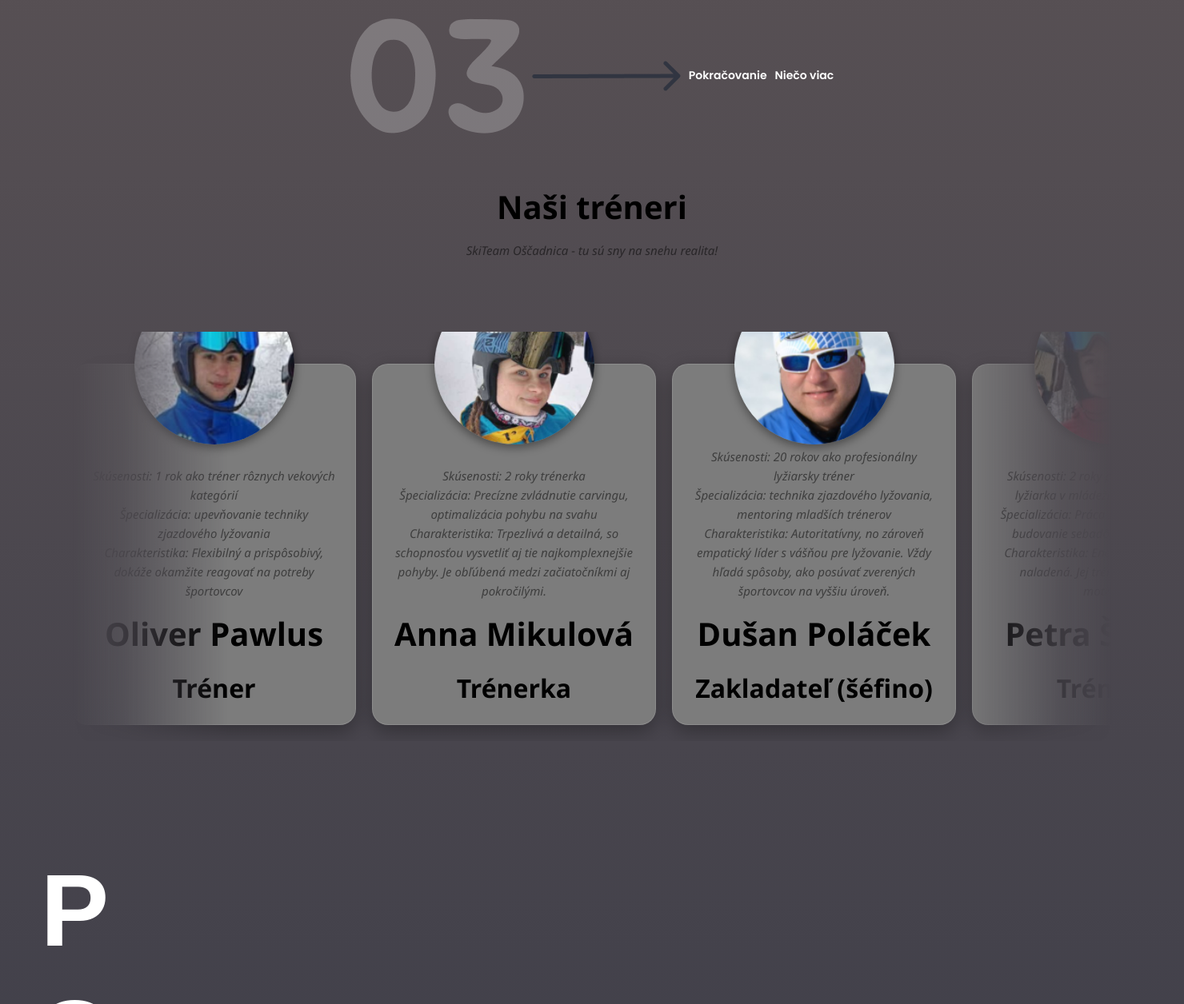
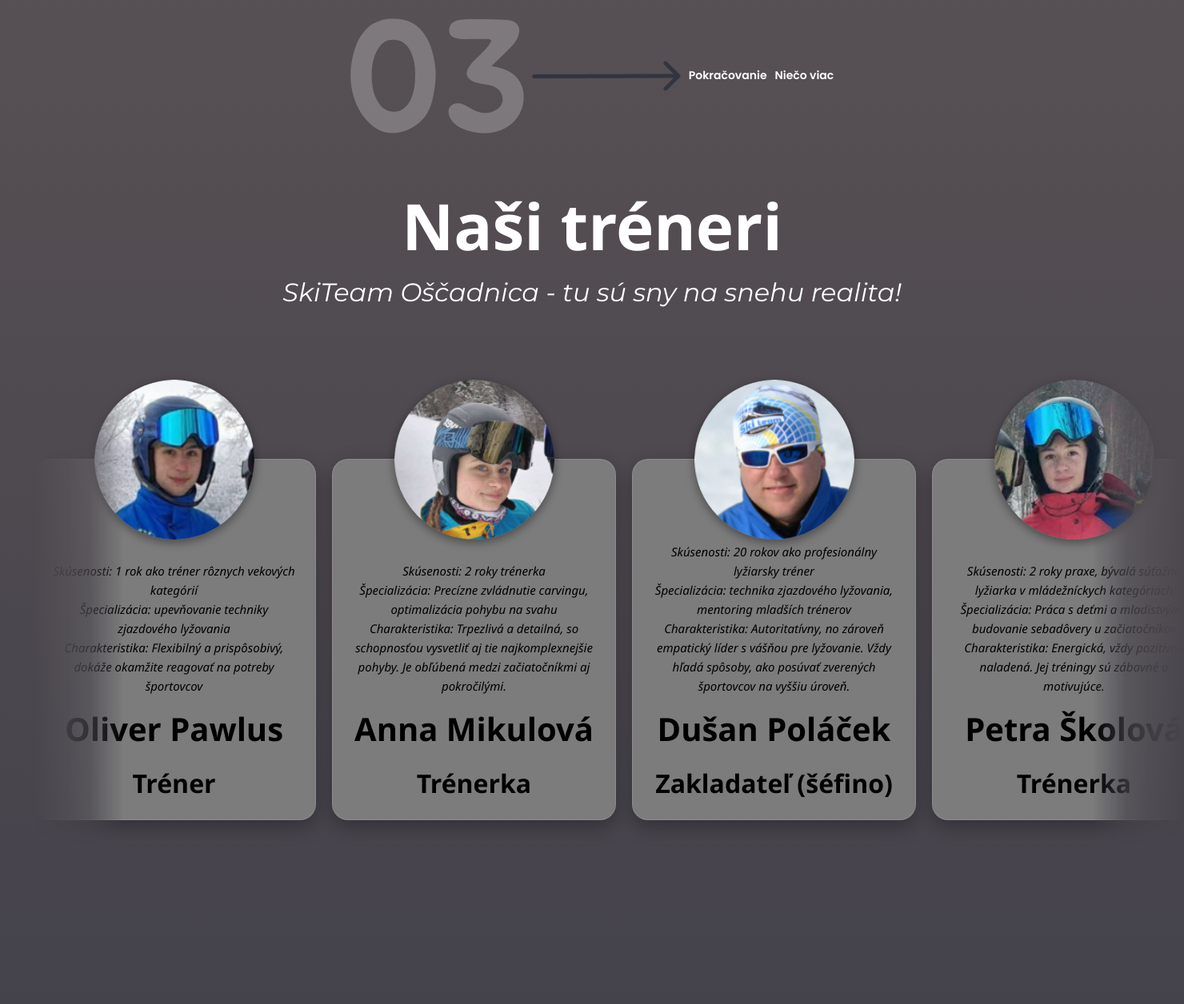
Before and after one commit to PetraSkolova/PRAX-DSY, a PHP site: page /SkiTeam/index.html in a window 1480 px wide. Shown: the part 3347-4603 px from the top of the page at 80% size. Run offline with PHP 8.4, Linux system fonts and the light colour scheme.

Commit message:
treneri sekcia konecne done

```diff
--- a/PRAX/SkiTeam/index.html
+++ b/PRAX/SkiTeam/index.html
@@ -89,7 +89,7 @@
                 </article>
         </section>
 <!----------------------------nasi treneri------------------------->
-        <section class="nasi treneri" id="treneri">
+        <section class="nasi-treneri" id="treneri">
         <div class="nadpis-2">
             <h1>Naši tréneri</h1>
             <p>SkiTeam Oščadnica - tu sú sny na snehu realita!</p>
--- a/PRAX/SkiTeam/style.css
+++ b/PRAX/SkiTeam/style.css
@@ -1,3 +1,5 @@
+@import url('https://fonts.googleapis.com/css2?family=Montserrat:ital,wght@0,100..900;1,100..900&display=swap');
+
 * {
     margin: 0;
     padding: 0;
@@ -187,7 +189,7 @@ h2 {
 
 /*<!--------------------------------nasi treneri------------------------------>*/
 
-.nasi.treneri {
+.nasi-treneri {
     width: 1440px;
     margin: 0 auto;
     padding: 40px 20px;
@@ -197,14 +199,19 @@ h2 {
 
 .nadpis-2 h1 {
     text-align: center;
-    font-size: 2em;
+    font-size: 80px;
     color: white;
+    font-weight: bold;
+    margin-bottom: 10px;
 }
 
 .nadpis-2 p {
     text-align: center;
-    color: #ccc;
+    color: white;
+    font-style: italic;
+    font-size: 32px;
     margin-bottom: 40px;
+    font-family: 'Montserrat', sans-serif;
 }
 
 .nadpis-2 {
@@ -212,7 +219,10 @@ h2 {
 }
 
 .view {
-    width: 1300px;
+    width: 1440px;
+    height: 650px;
+    display: flex;
+    align-items: center;
     margin: 0 auto;
     overflow-x: auto;
     scroll-snap-type: x mandatory;
@@ -222,20 +232,28 @@ h2 {
     position: relative;
 
     mask-image: linear-gradient(to right,
-        rgba(0, 0, 0, 0) 0%,
-        rgba(0, 0, 0, 0.2) 5%,
-        rgba(0, 0, 0, 1) 15%,
-        rgba(0, 0, 0, 1) 85%,
-        rgba(0, 0, 0, 0.2) 95%,
-        rgba(0, 0, 0, 0) 100%);
+        rgba(0, 0, 0, 0.0) 0%,
+        rgba(0, 0, 0, 0.05) 1%,
+        rgba(0, 0, 0, 0.15) 3%,
+        rgba(0, 0, 0, 0.3) 5%,
+        rgba(0, 0, 0, 1) 8%,
+        rgba(0, 0, 0, 1) 92%,
+        rgba(0, 0, 0, 0.3) 95%,
+        rgba(0, 0, 0, 0.15) 97%,
+        rgba(0, 0, 0, 0.05) 99%,
+        rgba(0, 0, 0, 0.0) 100%);
 
     -webkit-mask-image: linear-gradient(to right,
-        rgba(0, 0, 0, 0) 0%,
-        rgba(0, 0, 0, 0.2) 5%,
-        rgba(0, 0, 0, 1) 15%,
-        rgba(0, 0, 0, 1) 85%,
-        rgba(0, 0, 0, 0.2) 95%,
-        rgba(0, 0, 0, 0) 100%);
+        rgba(0, 0, 0, 0.0) 0%,
+        rgba(0, 0, 0, 0.05) 1%,
+        rgba(0, 0, 0, 0.15) 3%,
+        rgba(0, 0, 0, 0.3) 5%,
+        rgba(0, 0, 0, 1) 8%,
+        rgba(0, 0, 0, 1) 92%,
+        rgba(0, 0, 0, 0.3) 95%,
+        rgba(0, 0, 0, 0.15) 97%,
+        rgba(0, 0, 0, 0.05) 99%,
+        rgba(0, 0, 0, 0.0) 100%);
 
     scrollbar-width: none;
     -ms-overflow-style: none;
@@ -305,7 +323,7 @@ article[class^="card-"] img {
 .treneri p {
     font-style: italic;
     font-size: 15px;
-    color: rgba(0, 0, 0, 0.5);
+    color: rgba(0, 0, 0, 1);
     white-space: pre-line;
     margin-bottom: 10px;
 }
```
